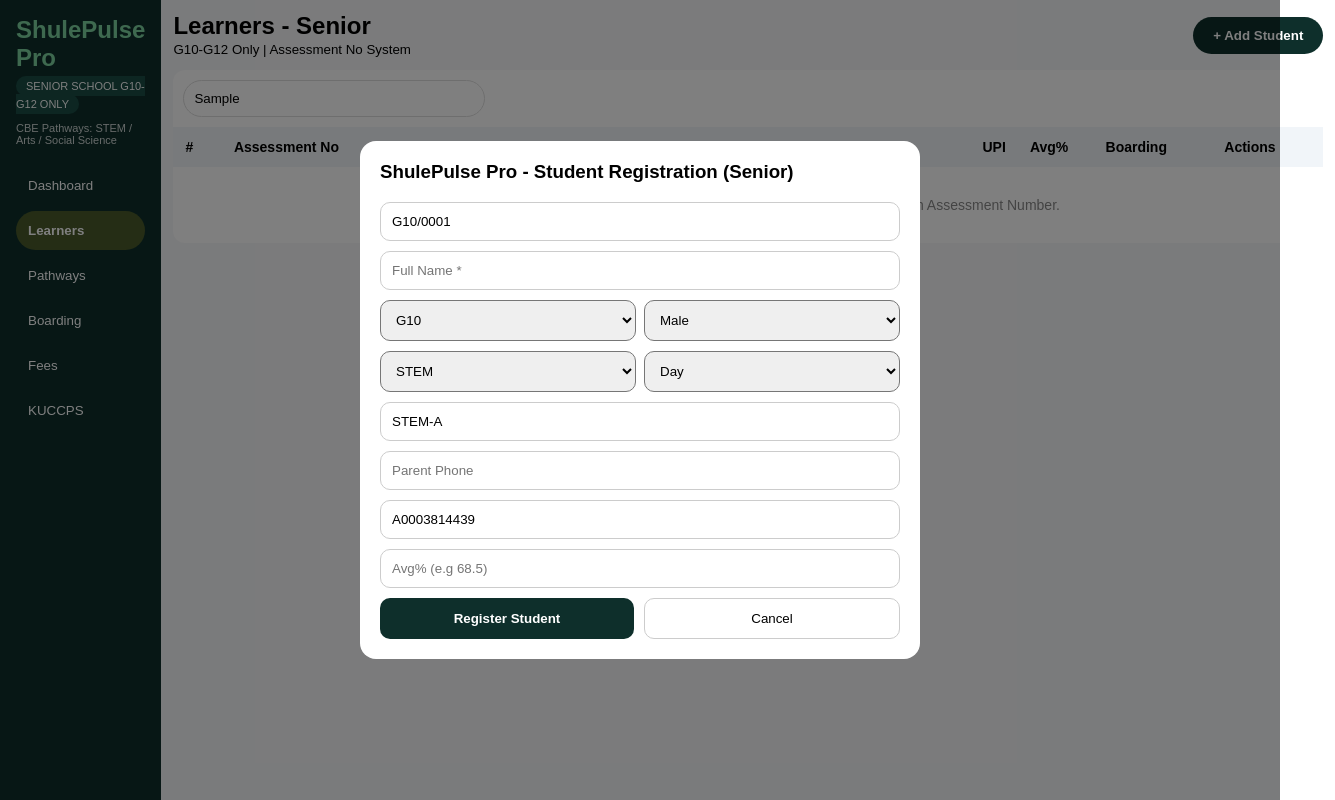
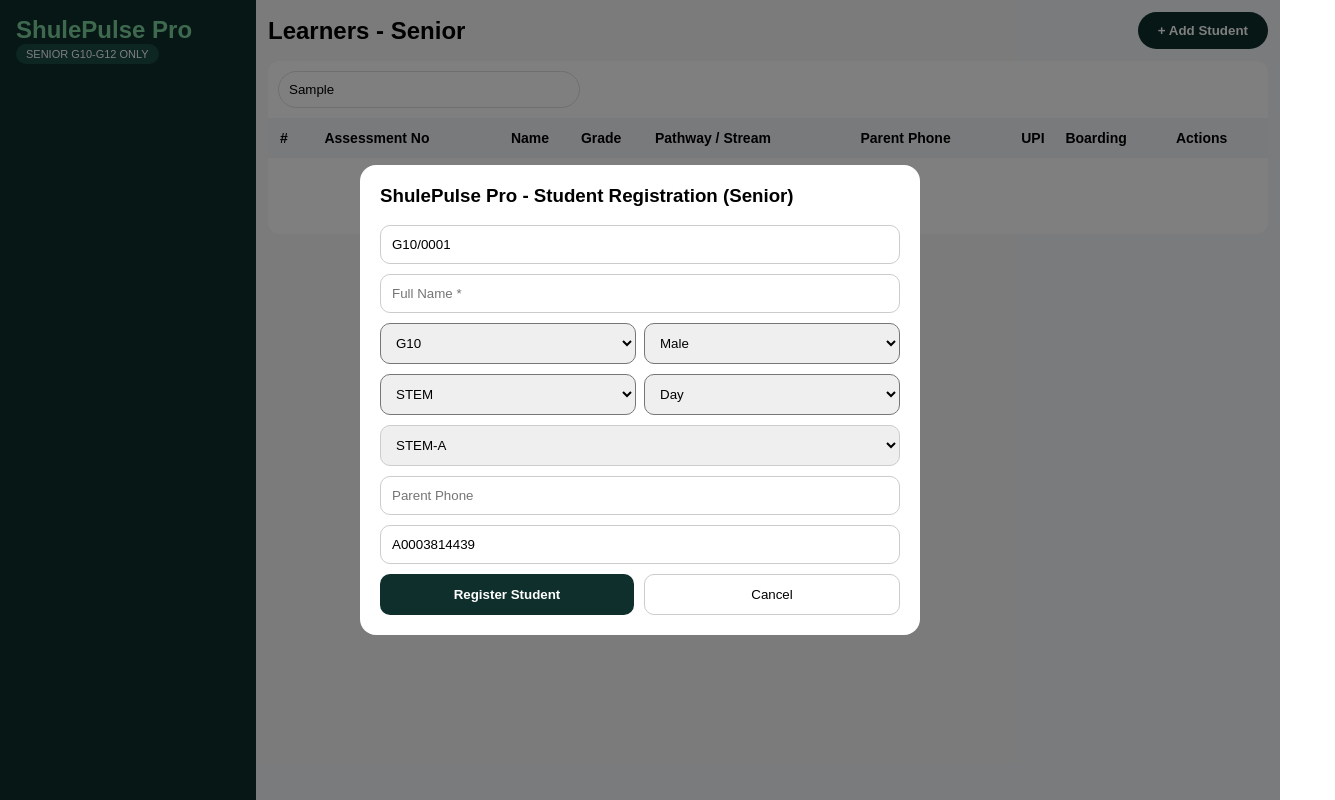
Before and after one commit to muhsinswaleh69-max/shulepulse-pro, a Next.js app: page / in a window 1280 px wide. Both pictures are taken after typing "Sample" into the empty fields and a click on the button "+ Add Student". Shown: the whole page, 1335 px wide, since content can reach past the window. Built offline with nearby package versions, Linux system fonts and the light colour scheme.

Commit message:
Update page.jsx

```diff
--- a/app/page.jsx
+++ b/app/page.jsx
@@ -6,11 +6,13 @@
  const [q,setQ]=useState("")
  const [showReg,setShowReg]=useState(false)
  const [editIdx,setEditIdx]=useState(null)
- const [form,setForm]=useState({assNo:"",name:"",cls:"G10",stream:"STEM",phone:"",upi:"",avg:"",board:"Day",gender:"Male",pathway:"STEM"})
+ const [form,setForm]=useState({assNo:"",name:"",cls:"G10",stream:"STEM-A",phone:"",upi:"",board:"Day",gender:"Male",pathway:"STEM"})
+
+ const streams=["STEM-A","STEM-B","STEM-C","Arts-A","Arts-B","Social-A","Social-B","General-A"]
 
  const openAdd=()=>{
-  const newNo = "G10/"+String(learners.length+1).padStart(4,"0")
-  setForm({assNo:newNo,name:"",cls:"G10",stream:"STEM-A",phone:"",upi:"A000"+Math.floor(1000000+Math.random()*9000000),avg:"",board:"Day",gender:"Male",pathway:"STEM"});
+  const newNo="G10/"+String(learners.length+1).padStart(4,"0")
+  setForm({assNo:newNo,name:"",cls:"G10",stream:"STEM-A",phone:"",upi:"A000"+Math.floor(1000000+Math.random()*9000000),board:"Day",gender:"Male",pathway:"STEM"});
   setEditIdx(null); setShowReg(true)
  }
  const save=()=>{
@@ -20,25 +22,22 @@
   setShowReg(false); setEditIdx(null)
  }
  const toggleBoard=(i)=>{ const c=[...learners]; c[i].board=c[i].board==="Day"?"Boarding":"Day"; setLearners(c) }
- const del=(i)=>{ if(confirm("Delete this learner?")) setLearners(learners.filter((_,x)=>x!==i)) }
+ const del=(i)=>{ if(confirm("Delete?")) setLearners(learners.filter((_,x)=>x!==i)) }
  const edit=(i)=>{ setForm(learners[i]); setEditIdx(i); setShowReg(true) }
- const printOne=(l)=>{ const w=window.open(""); w.document.write(`<h2>ShulePulse Pro - Senior</h2><p>Assessment No: ${l.assNo}</p><p>Name: ${l.name}</p><p>Grade: ${l.cls} Pathway: ${l.pathway} Stream: ${l.stream}</p><p>Parent: ${l.phone} UPI: ${l.upi}</p><p>Avg: ${l.avg}% Boarding: ${l.board}</p>`); w.print() }
+ const printOne=(l)=>{ const w=window.open(""); w.document.write(`<h2>ShulePulse Pro Senior</h2><p>Assessment No: ${l.assNo}</p><p>Name: ${l.name}</p><p>Grade: ${l.cls} Pathway: ${l.pathway} Stream: ${l.stream}</p><p>Phone: ${l.phone} UPI: ${l.upi} Board: ${l.board}</p>`); w.print() }
 
  const f=learners.filter(l=>l.name.toLowerCase().includes(q.toLowerCase())||l.assNo.toLowerCase().includes(q.toLowerCase()))
 
  return(
   <div style={{display:"flex",minHeight:"100vh",fontFamily:"sans-serif",background:"#f6f7f9"}}>
    <div style={{width:"260px",background:"#0e2f2b",color:"#fff",padding:"16px"}}>
-    <h2 style={{margin:"0 0 4px",color:"#7dd3a0"}}>ShulePulse Pro</h2>
-    <span style={{background:"#1a4d45",padding:"4px 10px",borderRadius:"10px",fontSize:"11px"}}>SENIOR SCHOOL G10-G12 ONLY</span>
-    <p style={{fontSize:"11px",marginTop:"10px",opacity:0.8}}>CBE Pathways: STEM / Arts / Social Science</p>
-    <div style={{marginTop:"20px"}}>{["Dashboard","Learners","Pathways","Boarding","Fees","KUCCPS"].map(m=><button key={m} onClick={()=>{}} style={{display:"block",width:"100%",textAlign:"left",padding:"12px",margin:"6px 0",borderRadius:"20px",border:"none",background:m==="Learners"?"#4a5a2a":"transparent",color:"#fff",cursor:"pointer",fontWeight:m==="Learners"?"bold":"normal"}}>{m}</button>)}</div>
+    <h2 style={{margin:0,color:"#7dd3a0"}}>ShulePulse Pro</h2>
+    <span style={{background:"#1a4d45",padding:"4px 10px",borderRadius:"10px",fontSize:"11px"}}>SENIOR G10-G12 ONLY</span>
    </div>
-
    <div style={{flex:1,padding:"12px"}}>
     <div style={{display:"flex",justifyContent:"space-between",alignItems:"center",marginBottom:"12px"}}>
-     <div><h2 style={{margin:0}}>Learners - Senior</h2><small>G10-G12 Only | Assessment No System</small></div>
-     <button onClick={openAdd} style={{background:"#0e2f2b",color:"#fff",border:"none",padding:"11px 20px",borderRadius:"20px",cursor:"pointer",fontWeight:"bold"}}>+ Add Student</button>
+     <h2 style={{margin:0}}>Learners - Senior</h2>
+     <button onClick={openAdd} style={{background:"#0e2f2b",color:"#fff",border:"none",padding:"11px 20px",borderRadius:"20px",fontWeight:"bold",cursor:"pointer"}}>+ Add Student</button>
     </div>
 
     {showReg && (
@@ -46,7 +45,7 @@
       <div style={{background:"#fff",padding:"20px",borderRadius:"16px",width:"92%",maxWidth:"520px"}}>
        <h3 style={{marginTop:0}}>ShulePulse Pro - Student Registration (Senior)</h3>
        <div style={{display:"grid",gap:"10px"}}>
-        <input placeholder="Assessment Number * e.g G10/0001" value={form.assNo} onChange={e=>setForm({...form,assNo:e.target.value})} style={{padding:"11px",borderRadius:"10px",border:"1px solid #ccc"}}/>
+        <input placeholder="Assessment Number * G10/0001" value={form.assNo} onChange={e=>setForm({...form,assNo:e.target.value})} style={{padding:"11px",borderRadius:"10px",border:"1px solid #ccc"}}/>
         <input placeholder="Full Name *" value={form.name} onChange={e=>setForm({...form,name:e.target.value})} style={{padding:"11px",borderRadius:"10px",border:"1px solid #ccc"}}/>
         <div style={{display:"flex",gap:"8px"}}>
          <select value={form.cls} onChange={e=>setForm({...form,cls:e.target.value})} style={{flex:1,padding:"11px",borderRadius:"10px"}}><option>G10</option><option>G11</option><option>G12</option></select>
@@ -56,10 +55,12 @@
          <select value={form.pathway} onChange={e=>setForm({...form,pathway:e.target.value})} style={{flex:1,padding:"11px",borderRadius:"10px"}}><option>STEM</option><option>Arts & Sports Science</option><option>Social Sciences</option></select>
          <select value={form.board} onChange={e=>setForm({...form,board:e.target.value})} style={{flex:1,padding:"11px",borderRadius:"10px"}}><option>Day</option><option>Boarding</option></select>
         </div>
-        <input placeholder="Stream e.g STEM-A" value={form.stream} onChange={e=>setForm({...form,stream:e.target.value})} style={{padding:"11px",borderRadius:"10px",border:"1px solid #ccc"}}/>
+        {/* STREAM DROPDOWN FIXED */}
+        <select value={form.stream} onChange={e=>setForm({...form,stream:e.target.value})} style={{padding:"11px",borderRadius:"10px",border:"1px solid #ccc"}}>
+         {streams.map(s=><option key={s} value={s}>{s}</option>)}
+        </select>
         <input placeholder="Parent Phone" value={form.phone} onChange={e=>setForm({...form,phone:e.target.value})} style={{padding:"11px",borderRadius:"10px",border:"1px solid #ccc"}}/>
         <input placeholder="UPI Number" value={form.upi} onChange={e=>setForm({...form,upi:e.target.value})} style={{padding:"11px",borderRadius:"10px",border:"1px solid #ccc"}}/>
-        <input placeholder="Avg% (e.g 68.5)" type="number" value={form.avg} onChange={e=>setForm({...form,avg:e.target.value})} style={{padding:"11px",borderRadius:"10px",border:"1px solid #ccc"}}/>
         <div style={{display:"flex",gap:"10px"}}>
          <button onClick={save} style={{flex:1,background:"#0e2f2b",color:"#fff",border:"none",padding:"12px",borderRadius:"10px",fontWeight:"bold",cursor:"pointer"}}>{editIdx!==null?"Update Learner":"Register Student"}</button>
          <button onClick={()=>setShowReg(false)} style={{flex:1,padding:"12px",borderRadius:"10px",border:"1px solid #ccc",background:"#fff"}}>Cancel</button>
@@ -71,16 +72,15 @@
 
     <div style={{background:"#fff",borderRadius:"12px",overflowX:"auto"}}>
      <input placeholder="Search name or Assessment No..." value={q} onChange={e=>setQ(e.target.value)} style={{margin:"10px",padding:"10px",width:"280px",borderRadius:"20px",border:"1px solid #ddd"}}/>
-     <table style={{width:"100%",minWidth:"1150px",borderCollapse:"collapse",fontSize:"14px"}}>
-      <thead><tr style={{background:"#f1f5f9",textAlign:"left"}}><th style={{padding:"12px"}}>#</th><th>Assessment No</th><th>Name</th><th>Grade</th><th>Pathway / Stream</th><th>Parent Phone</th><th>UPI</th><th>Avg%</th><th>Boarding</th><th>Actions</th></tr></thead>
+     <table style={{width:"100%",minWidth:"1000px",borderCollapse:"collapse",fontSize:"14px"}}>
+      <thead><tr style={{background:"#f1f5f9",textAlign:"left"}}><th style={{padding:"12px"}}>#</th><th>Assessment No</th><th>Name</th><th>Grade</th><th>Pathway / Stream</th><th>Parent Phone</th><th>UPI</th><th>Boarding</th><th>Actions</th></tr></thead>
       <tbody>
-       {f.length===0 && <tr><td colSpan={10} style={{padding:"30px",textAlign:"center",color:"#888"}}>No Senior learners yet. Click <b>+ Add Student</b> to register G10-G12 learners with Assessment Number.</td></tr>}
+       {f.length===0 && <tr><td colSpan={9} style={{padding:"30px",textAlign:"center",color:"#888"}}>No learners yet. Click + Add Student.</td></tr>}
        {f.map((l,i)=><tr key={i} style={{borderBottom:"1px solid #eee"}}>
         <td style={{padding:"12px"}}>{i+1}</td>
         <td><span style={{background:"#eef2ff",padding:"4px 10px",borderRadius:"12px",fontWeight:"bold"}}>{l.assNo}</span></td>
         <td style={{fontWeight:"bold"}}>{l.name}</td>
-        <td>{l.cls}</td><td><span style={{fontSize:"12px",background:l.pathway==="STEM"?"#dbeafe":l.pathway==="Arts & Sports Science"?"#fce7f3":"#dcfce7",padding:"3px 8px",borderRadius:"10px"}}>{l.pathway}</span> {l.stream}</td><td>{l.phone}</td><td>{l.upi}</td>
-        <td><b>{l.avg||0}%</b><br/><span style={{background:Number(l.avg)>=50?"#16a34a":"#ef4444",color:"#fff",padding:"2px 8px",borderRadius:"8px",fontSize:"11px"}}>{Number(l.avg)>=50?"EE":"BE"}</span></td>
+        <td>{l.cls}</td><td><span style={{background:l.pathway==="STEM"?"#dbeafe":l.pathway==="Arts & Sports Science"?"#fce7f3":"#dcfce7",padding:"3px 8px",borderRadius:"10px",fontSize:"12px"}}>{l.pathway}</span> {l.stream}</td><td>{l.phone}</td><td>{l.upi}</td>
         <td><div style={{background:"#64748b",color:"#fff",padding:"3px 10px",borderRadius:"12px",fontSize:"12px",width:"fit-content"}}>{l.board}</div><button onClick={()=>toggleBoard(i)} style={{background:"#0284c7",color:"#fff",border:"none",padding:"4px 10px",borderRadius:"12px",marginTop:"4px",cursor:"pointer"}}>Toggle</button></td>
         <td><button onClick={()=>edit(i)} style={{border:"none",background:"transparent",cursor:"pointer"}}>✏️</button> <button onClick={()=>printOne(l)} style={{border:"none",background:"transparent",cursor:"pointer"}}>🖨️</button> <button onClick={()=>del(i)} style={{border:"none",background:"transparent",cursor:"pointer"}}>🗑️</button></td>
        </tr>)}
```
